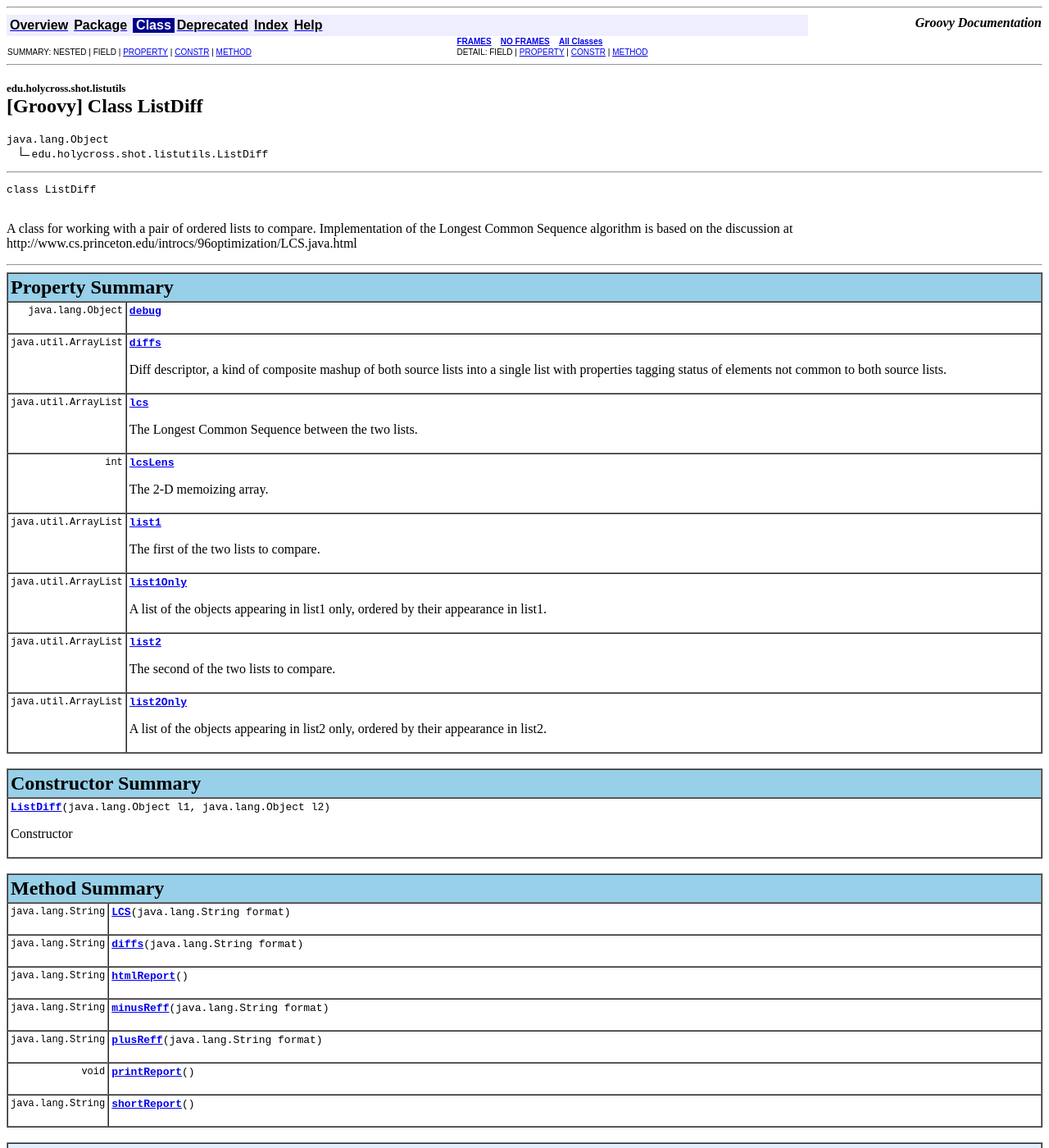
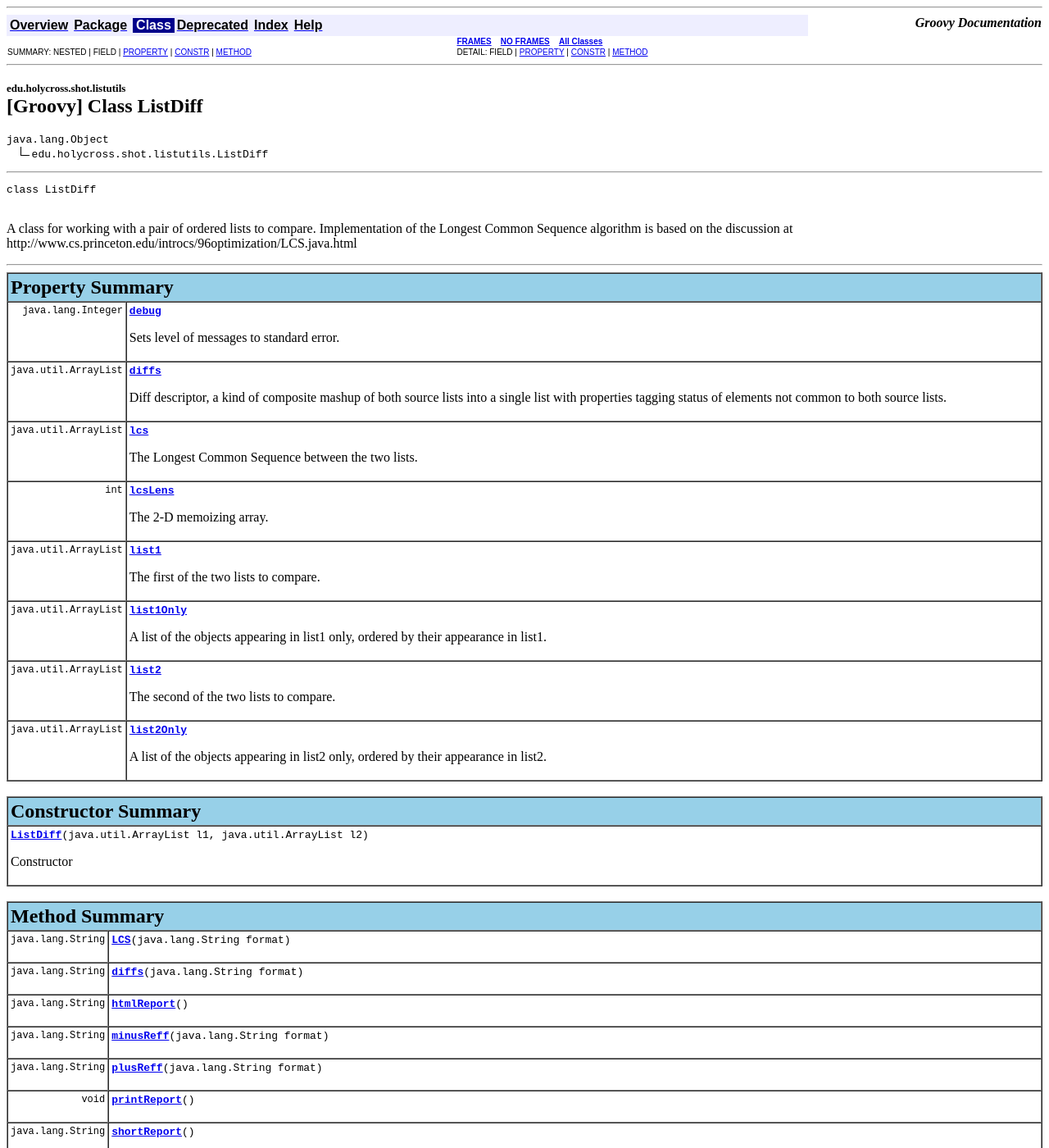
Before and after one commit to neelsmith/listutils, a Jekyll site: the page api/edu/holycross/shot/listutils/ListDiff.html, which Jekyll copies as it is, in a window 1280 px wide and 1400 px high. Shown: the whole window at 82% size. Built offline with Jekyll 4.4.1, drawn with Linux system fonts in a browser that asks for light colours; Markdown is read by kramdown in place of the engine named in the settings; some of the changed text lies outside the part shown.

Commit message:
Make API docs and specs consistent

```diff
--- a/api/edu/holycross/shot/listutils/ListDiff.html
+++ b/api/edu/holycross/shot/listutils/ListDiff.html
@@ -6,7 +6,7 @@
 
 <html>
 <head>
-<!-- Generated by groovydoc (2.0.6) on Sat Mar 07 14:42:37 EST 2015 -->
+<!-- Generated by groovydoc (2.0.6) on Sat Mar 07 14:53:39 EST 2015 -->
 <title>ListDiff (listutils 0.0.1 API)</title>
 <meta name="date" content="2015-03-07">
 <meta http-equiv="Content-Type" content="text/html; charset=UTF-8">
@@ -137,11 +137,11 @@ edu.holycross.shot.listutils</FONT>
 
         <TR BGCOLOR="white" CLASS="TableRowColor">
         <TD ALIGN="right" VALIGN="top" WIDTH="1%"><FONT SIZE="-1">
-        <CODE>java.lang.Object</CODE></FONT></TD>
+        <CODE>java.lang.Integer</CODE></FONT></TD>
         <TD>
             <CODE><B><A HREF="#debug">debug</A></B></CODE>
             <BR>
-            <P></P>
+            <P>Sets level of messages to standard error.</P>
         </TD>
         </TR>
 
@@ -239,7 +239,7 @@ edu.holycross.shot.listutils</FONT>
 
         <TR BGCOLOR="white" CLASS="TableRowColor">
         <TD>
-            <CODE><B><a href="#ListDiff(java.lang.Object, java.lang.Object)">ListDiff</a></B>(java.lang.Object l1, java.lang.Object l2)</CODE>
+            <CODE><B><a href="#ListDiff(java.util.ArrayList, java.util.ArrayList)">ListDiff</a></B>(java.util.ArrayList l1, java.util.ArrayList l2)</CODE>
             <BR>
             <P>Constructor</P>
         </TD>
@@ -370,9 +370,9 @@ edu.holycross.shot.listutils</FONT>
     </TABLE>
 
         <A NAME="debug"><!-- --></A><H3>debug</H3>
-        <PRE>java.lang.Object <B>debug</B></PRE>
+        <PRE>java.lang.Integer <B>debug</B></PRE>
         <DL>
-        <DD>
+        <DD> Sets level of messages to standard error.
         </DD>
         <P>
         </DL>
@@ -470,12 +470,12 @@ edu.holycross.shot.listutils</FONT>
     </TR>
     </TABLE>
 
-        <A NAME="ListDiff(java.lang.Object, java.lang.Object)"><!-- --></A><H3>
+        <A NAME="ListDiff(java.util.ArrayList, java.util.ArrayList)"><!-- --></A><H3>
         ListDiff</H3>
-        <PRE><B>ListDiff</B>(java.lang.Object l1, java.lang.Object l2)</PRE>
+        <PRE><B>ListDiff</B>(java.util.ArrayList l1, java.util.ArrayList l2)</PRE>
         <DL>
         <DD> Constructor
-    <DL><DT><B>Parameters:</B></DT><DD><code>l1</code> -  The first list of objects to compare.</DD><DD><code>l2</code> -  The second list of objects to compare.</DD></DL>
+   <DL><DT><B>Parameters:</B></DT><DD><code>l1</code> -  The first list of objects to compare.</DD><DD><code>l2</code> -  The second list of objects to compare.</DD></DL>
         </DD>
         <P>
         </DL>
--- a/api/index-all.html
+++ b/api/index-all.html
@@ -253,7 +253,7 @@ function windowTitle()
 </dt><dd></dd>
 <dt><a href="edu/holycross/shot/listutils/ListDiff.html" title="Class in edu.holycross.shot.listutils"><b>ListDiff</b></a> - Class in <a href="./edu/holycross/shot/listutils/package-summary.html">edu.holycross.shot.listutils</a>
 </dt><dd>A class for working with a pair of ordered lists to compare.</dd>
-<dt><a href="edu/holycross/shot/listutils/ListDiff.html#ListDiff(java.lang.Object, java.lang.Object)" title="Constructor in ListDiff"><b>ListDiff</b>(Object, Object)</b></a> - Constructor in <a href="edu/holycross/shot/listutils/ListDiff.html">ListDiff</a>
+<dt><a href="edu/holycross/shot/listutils/ListDiff.html#ListDiff(java.util.ArrayList, java.util.ArrayList)" title="Constructor in ListDiff"><b>ListDiff</b>(ArrayList, ArrayList)</b></a> - Constructor in <a href="edu/holycross/shot/listutils/ListDiff.html">ListDiff</a>
 </dt><dd>Constructor</dd>
 </dl>
 
--- a/specs/listutils/ListUtils.html
+++ b/specs/listutils/ListUtils.html
@@ -210,5 +211,7 @@ ins {
 
 </table>
 <p></div></p>
-<div class="footer">Results generated by <a href="http://www.concordion.org" style="font-weight: bold; text-decoration: none; color: #89C;">Concordion</a><div class="testTime">in 178 ms on 07-Mar-2015 at 14:40:55 EST</div></div></body>
+<h2>Reporting and output</h2>
+<p>Specifications for possible formats for reporting output may be added here.</p>
+<div class="footer">Results generated by <a href="http://www.concordion.org" style="font-weight: bold; text-decoration: none; color: #89C;">Concordion</a><div class="testTime">in 185 ms on 07-Mar-2015 at 14:53:27 EST</div></div></body>
 </html>
```
Also changed, not shown: other parts of specs/listutils/ListUtils.html (+1 -0 lines).
